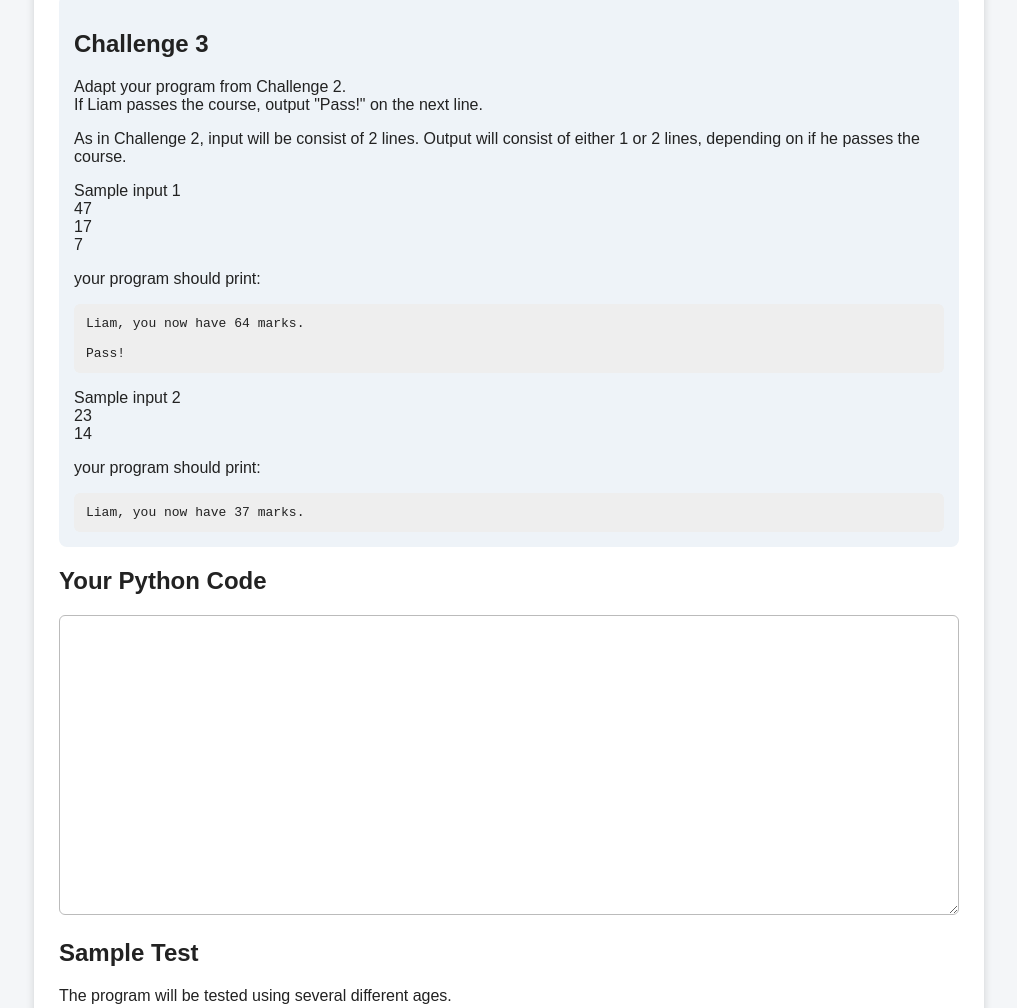
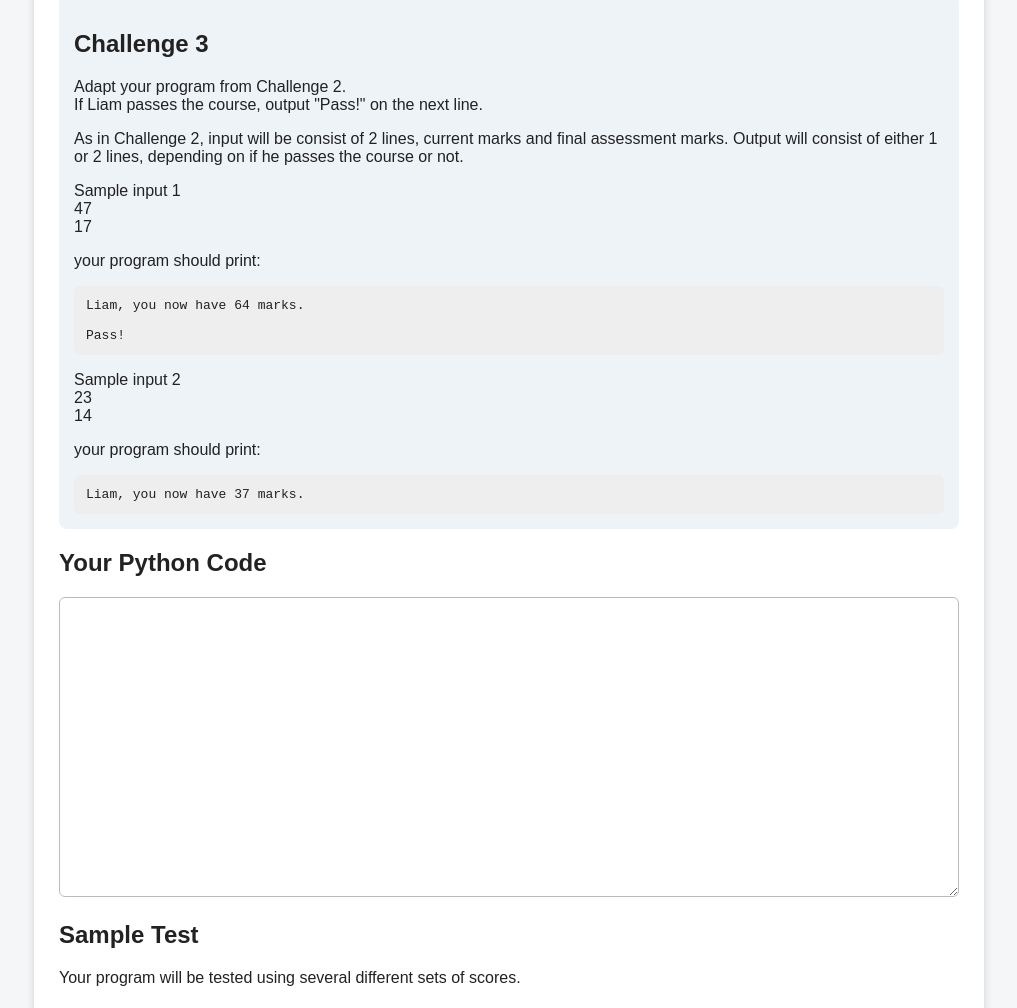
Before and after one commit to NiallPearce/PCC2026, a plain HTML site: page Q3.html in a window 1280 px wide. Shown: the part 109-1117 px from the top of the page, without its empty margins (131-1148 px from the left). Drawn offline with Linux system fonts and the light colour scheme.

Commit message:
Update Q3.html

```diff
--- a/Q3.html
+++ b/Q3.html
@@ -19,13 +19,13 @@ Adapt your program from Challenge 2.<br>
 If Liam passes the course, output "Pass!" on the next line.
 </p>
 <p>
-As in Challenge 2, input will be consist of 2 lines.
-Output will consist of either 1 or 2 lines, depending on if he passes the course.
+As in Challenge 2, input will be consist of 2 lines, current marks and final assessment marks.
+Output will consist of either 1 or 2 lines, depending on if he passes the course or not.
 </p>
 <p>
 Sample input 1<br>
 47<br>
-17<br>7
+17<br>
 </p>
 <p>
 your program should print:
@@ -51,7 +51,7 @@ your program should print:
 
 <h2>Sample Test</h2>
 <p>
-The program will be tested using several different ages.
+Your program will be tested using several different sets of scores.
 </p>
 
 <button id="runButton" onclick="runTests()" disabled>
```
